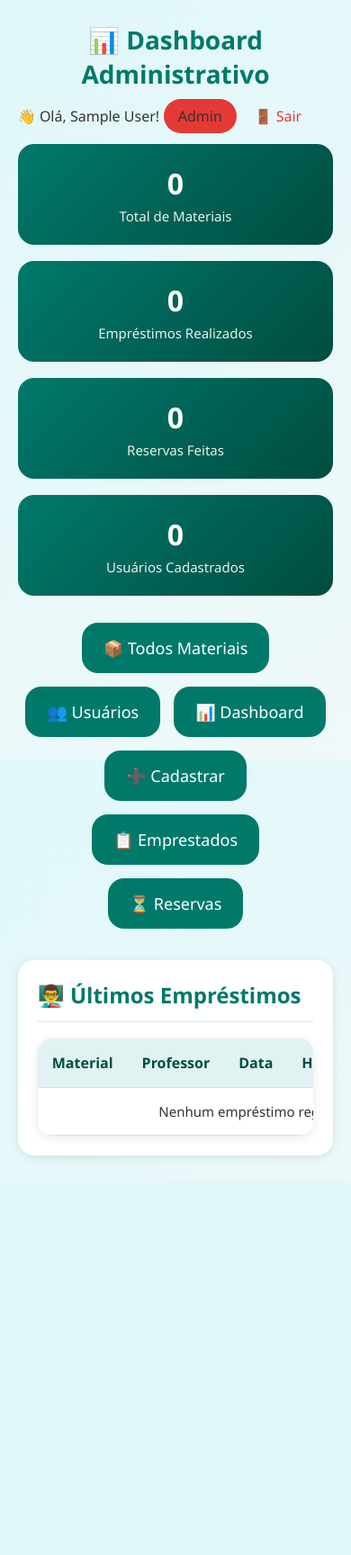
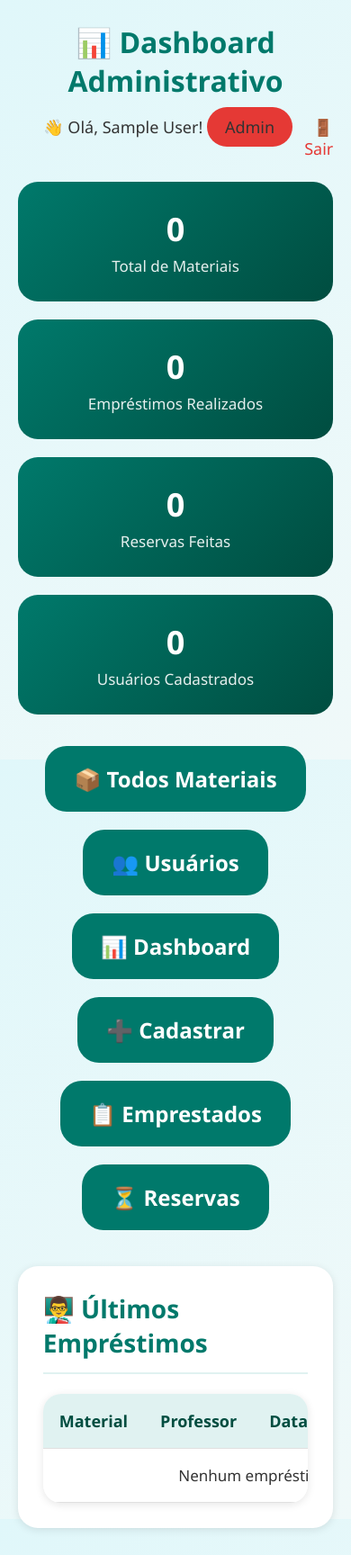
Before and after one commit to julio-aurelio/Gest-o-de-material, a Flask app: page /admin/dashboard in a window 390 px wide. Shown: the whole page at 90% size. Before the commit the page ends 1286 px from the top, so only its background shows below. Run offline with Flask 3, Linux system fonts and the light colour scheme; the visitor is signed in with stand-in values (Sample User, id 1); data that the repository does not hold is empty.

Commit message:
mudanças para deixar mais rapido e tmb aumentar para o celular

```diff
--- a/app.py
+++ b/app.py
@@ -14,7 +14,7 @@ supabase = create_client(SUPABASE_URL, SUPABASE_KEY)
 
 # ==================== CACHE OTIMIZADO ====================
 class SimpleCache:
-    def __init__(self, timeout=300):
+    def __init__(self, timeout=600):  # 10 MINUTOS
         self.cache = {}
         self.timeout = timeout
 
@@ -32,7 +32,7 @@ class SimpleCache:
     def clear(self):
         self.cache.clear()
 
-cache = SimpleCache(timeout=300)
+cache = SimpleCache(timeout=600)
 
 # ==================== DECORADORES ====================
 def login_required(f):
--- a/static/style.css
+++ b/static/style.css
@@ -659,7 +659,7 @@ span.indisponivel {
     color: #2e7d32;
 }
 
-/* ==================== RESPONSIVIDADE CELULAR (TUDO GIGANTE) ==================== */
+/* ==================== RESPONSIVIDADE CELULAR (BOTÕES 2x MAIORES) ==================== */
 @media (max-width: 768px) {
     .container {
         width: 95%;
@@ -667,7 +667,6 @@ span.indisponivel {
         margin: 15px auto;
     }
 
-    /* AUMENTAR FONTES GERAIS */
     body {
         font-size: 18px;
     }
@@ -687,60 +686,64 @@ span.indisponivel {
         margin-bottom: 15px;
     }
 
-    /* NAVEGAÇÃO GIGANTE */
+    /* NAVEGAÇÃO - BOTÕES GIGANTES (2x tamanho) */
     nav {
-        gap: 15px;
-        margin-bottom: 35px;
+        gap: 20px;
+        margin-bottom: 40px;
     }
 
     nav a {
-        padding: 18px 28px;
-        font-size: 20px;
-        border-radius: 18px;
-        font-weight: 500;
+        padding: 24px 40px;
+        font-size: 28px;
+        border-radius: 24px;
+        font-weight: 600;
+        min-width: 140px;
+        text-align: center;
     }
 
     /* CARDS 2 POR 2 */
     ul {
         grid-template-columns: repeat(2, 1fr);
-        gap: 18px;
+        gap: 20px;
     }
 
     li {
-        padding: 22px;
-        border-radius: 18px;
+        padding: 24px;
+        border-radius: 20px;
     }
 
     li h3 {
-        font-size: 22px;
-        margin-bottom: 12px;
-        padding-bottom: 10px;
+        font-size: 24px;
+        margin-bottom: 14px;
+        padding-bottom: 12px;
     }
 
     li p {
-        font-size: 16px;
-        margin-bottom: 10px;
+        font-size: 18px;
+        margin-bottom: 12px;
     }
 
-    /* BOTÕES GIGANTES */
+    /* BOTÕES GIGANTES (2x tamanho) */
     .btn, button[type="submit"], .login-btn, .cadastro-btn {
-        padding: 16px 32px;
-        font-size: 18px;
-        border-radius: 18px;
-        margin-top: 8px;
+        padding: 20px 40px;
+        font-size: 22px;
+        border-radius: 24px;
+        margin-top: 12px;
         font-weight: 600;
+        min-width: 200px;
+        text-align: center;
     }
 
     .btn-small {
-        padding: 10px 18px;
-        font-size: 14px;
+        padding: 14px 24px;
+        font-size: 18px;
     }
 
     /* FORMULÁRIOS GIGANTES */
     form {
-        padding: 32px;
-        gap: 22px;
-        border-radius: 20px;
+        padding: 35px;
+        gap: 28px;
+        border-radius: 24px;
         max-width: 100%;
     }
 
@@ -751,195 +754,195 @@ span.indisponivel {
     input[type="date"],
     select,
     textarea {
-        padding: 18px 20px;
-        font-size: 18px;
-        border-radius: 16px;
+        padding: 22px 24px;
+        font-size: 20px;
+        border-radius: 20px;
     }
 
     label {
-        font-size: 16px;
+        font-size: 18px;
         margin-bottom: -5px;
     }
 
-    /* STATS BAR GIGANTE */
+    /* STATS BAR */
     .stats-bar {
-        font-size: 16px;
-        padding: 14px;
-        border-radius: 16px;
+        font-size: 18px;
+        padding: 18px;
+        border-radius: 20px;
+        margin-bottom: 30px;
+    }
+
+    /* HEADER */
+    .page-header {
         margin-bottom: 25px;
     }
 
-    /* HEADER GIGANTE */
-    .page-header {
-        margin-bottom: 20px;
-    }
-
     .page-header h1 {
-        font-size: 32px;
-        margin-bottom: 15px;
+        font-size: 36px;
+        margin-bottom: 18px;
     }
 
     .user-welcome span {
-        font-size: 16px;
+        font-size: 18px;
     }
 
     .badge-admin, .badge-professor {
-        padding: 8px 16px;
-        font-size: 14px;
-        border-radius: 25px;
+        padding: 10px 20px;
+        font-size: 16px;
+        border-radius: 30px;
     }
 
     .logout-link {
-        font-size: 16px;
-        margin-left: 15px;
+        font-size: 18px;
+        margin-left: 18px;
     }
 
-    /* DASHBOARD GIGANTE */
+    /* DASHBOARD */
     .dashboard-stats {
         grid-template-columns: repeat(2, 1fr);
-        gap: 18px;
-        margin-bottom: 30px;
+        gap: 20px;
+        margin-bottom: 35px;
     }
 
     .stat-card {
-        padding: 22px;
-        border-radius: 18px;
+        padding: 28px;
+        border-radius: 22px;
     }
 
     .stat-number {
-        font-size: 36px;
+        font-size: 42px;
     }
 
     .stat-label {
-        font-size: 15px;
+        font-size: 17px;
     }
 
     .dashboard-section {
-        padding: 22px;
-        border-radius: 18px;
+        padding: 28px;
+        border-radius: 22px;
     }
 
     .dashboard-section h2 {
-        font-size: 24px;
-        margin-bottom: 18px;
-        padding-bottom: 12px;
+        font-size: 28px;
+        margin-bottom: 22px;
+        padding-bottom: 14px;
     }
 
-    /* TABELAS GIGANTES */
+    /* TABELAS */
     .user-table {
         display: block;
         overflow-x: auto;
         white-space: nowrap;
-        border-radius: 16px;
+        border-radius: 20px;
     }
 
     .user-table th, .user-table td {
-        padding: 16px;
-        font-size: 15px;
+        padding: 18px;
+        font-size: 17px;
     }
 
     .user-table th {
-        font-size: 16px;
-        padding: 16px;
+        font-size: 18px;
+        padding: 18px;
     }
 
-    /* INFO BOX GIGANTE */
+    /* INFO BOX */
     .info-box {
-        padding: 24px;
-        border-radius: 18px;
-        margin-bottom: 25px;
+        padding: 28px;
+        border-radius: 22px;
+        margin-bottom: 30px;
     }
 
     .info-box h3 {
-        font-size: 24px;
+        font-size: 26px;
     }
 
     .info-box p {
+        font-size: 18px;
+    }
+
+    .disponibilidade-box {
+        padding: 20px;
+        font-size: 18px;
+        border-radius: 18px;
+    }
+
+    .data-info {
         font-size: 16px;
     }
 
-    .disponibilidade-box {
-        padding: 18px;
-        font-size: 16px;
-        border-radius: 14px;
-    }
-
-    .data-info {
-        font-size: 14px;
-    }
-
-    /* BARRA DE PESQUISA GIGANTE */
+    /* BARRA DE PESQUISA */
     #search-form {
-        gap: 12px;
-        margin-bottom: 35px;
+        gap: 16px;
+        margin-bottom: 40px;
         max-width: 100%;
     }
 
     #search-form input[type="text"] {
-        font-size: 18px;
-        padding: 16px 20px;
-        border-radius: 16px;
+        font-size: 20px;
+        padding: 20px 24px;
+        border-radius: 20px;
     }
 
     #search-form input[type="submit"] {
-        padding: 16px 28px;
-        font-size: 18px;
-        border-radius: 16px;
+        padding: 20px 32px;
+        font-size: 20px;
+        border-radius: 20px;
     }
 
     #suggestions li {
-        padding: 14px 20px;
-        font-size: 16px;
+        padding: 18px 24px;
+        font-size: 18px;
     }
 
-    /* FLASH MESSAGES GIGANTES */
+    /* FLASH MESSAGES */
     .flash {
-        font-size: 16px;
-        padding: 16px 28px;
-        border-radius: 16px;
+        font-size: 18px;
+        padding: 20px 32px;
+        border-radius: 20px;
     }
 
-    /* LOGIN/CADASTRO GIGANTE */
+    /* LOGIN/CADASTRO */
     .login-container, .cadastro-container {
         max-width: 95%;
-        margin: 40px auto;
-        padding: 40px;
-        border-radius: 24px;
+        margin: 50px auto;
+        padding: 45px;
+        border-radius: 28px;
     }
 
     .login-header h1, .cadastro-header h1 {
-        font-size: 34px;
-        margin-bottom: 15px;
+        font-size: 38px;
+        margin-bottom: 18px;
     }
 
     .login-header p, .cadastro-header p {
-        font-size: 16px;
+        font-size: 18px;
     }
 
-    /* HORÁRIOS GIGANTES */
+    /* HORÁRIOS */
     .horario-turno {
-        margin-top: 15px;
-        font-size: 16px;
+        margin-top: 18px;
+        font-size: 18px;
     }
 
     .horario-turno strong {
-        font-size: 17px;
-        margin-bottom: 8px;
+        font-size: 19px;
+        margin-bottom: 10px;
     }
 
     .horario-item {
-        padding: 8px 14px;
-        font-size: 14px;
-        border-radius: 25px;
+        padding: 10px 18px;
+        font-size: 16px;
+        border-radius: 30px;
     }
 
     .quantidade-turno {
-        padding: 14px 16px;
-        margin: 12px 0;
+        padding: 18px 20px;
+        margin: 15px 0;
     }
 
     .quantidade-turno p {
-        font-size: 16px;
+        font-size: 18px;
     }
 }
 
@@ -947,29 +950,29 @@ span.indisponivel {
 @media (max-width: 480px) {
     ul {
         grid-template-columns: 1fr;
-        gap: 20px;
+        gap: 22px;
     }
 
     h1 {
-        font-size: 30px;
+        font-size: 32px;
     }
 
     h2 {
+        font-size: 28px;
+    }
+
+    h3 {
         font-size: 26px;
     }
 
-    h3 {
+    nav a {
+        padding: 20px 32px;
         font-size: 24px;
     }
 
-    nav a {
-        padding: 16px 24px;
-        font-size: 18px;
-    }
-
     .btn, button[type="submit"] {
-        padding: 14px 28px;
-        font-size: 17px;
+        padding: 18px 36px;
+        font-size: 20px;
     }
 
     input[type="text"],
@@ -979,16 +982,16 @@ span.indisponivel {
     input[type="date"],
     select,
     textarea {
-        padding: 16px 18px;
-        font-size: 17px;
+        padding: 20px 22px;
+        font-size: 19px;
     }
 
     .page-header h1 {
-        font-size: 28px;
+        font-size: 32px;
     }
 
     li h3 {
-        font-size: 20px;
+        font-size: 22px;
     }
 
     .dashboard-stats {
@@ -996,6 +999,6 @@ span.indisponivel {
     }
 
     .stat-number {
-        font-size: 32px;
+        font-size: 36px;
     }
 }
```
